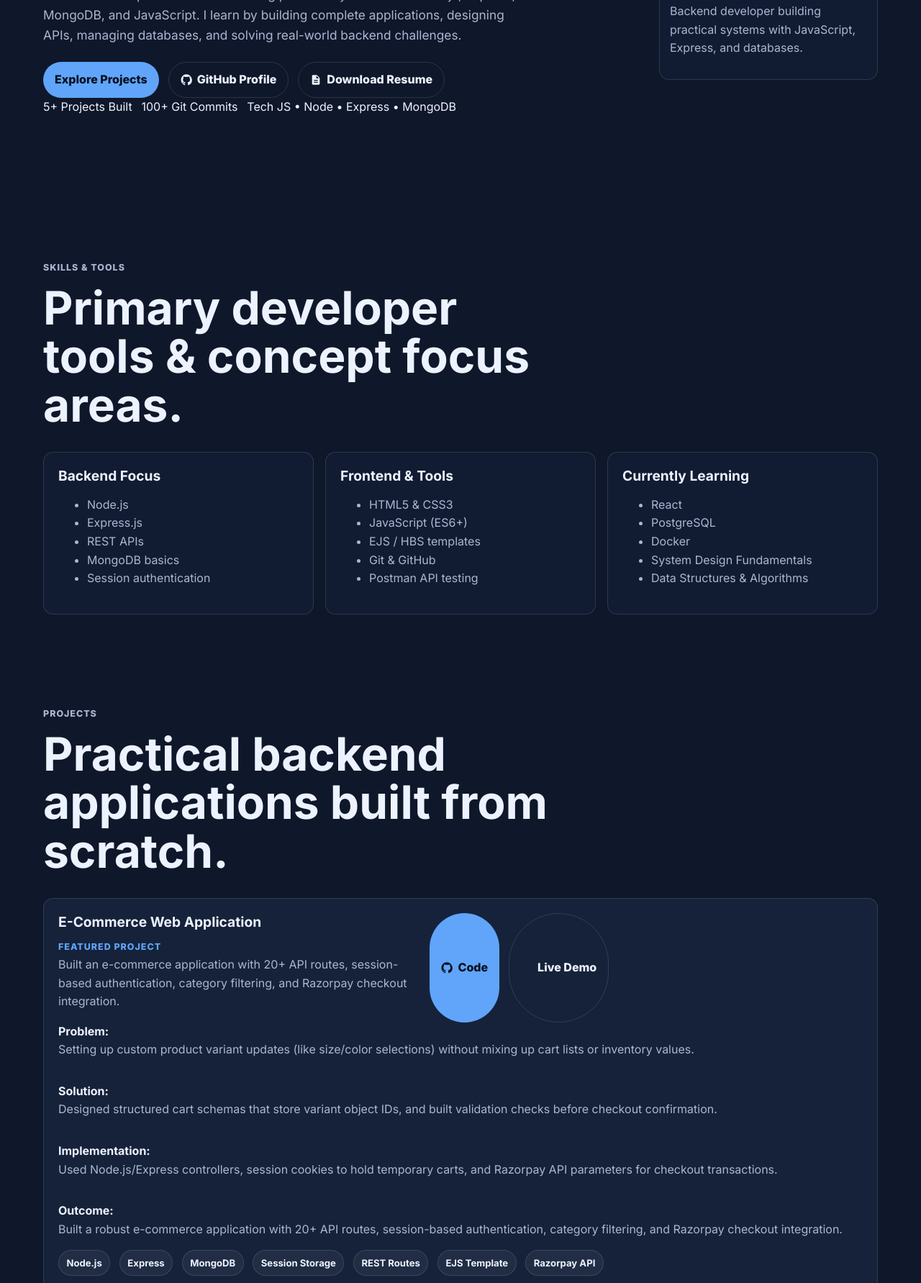
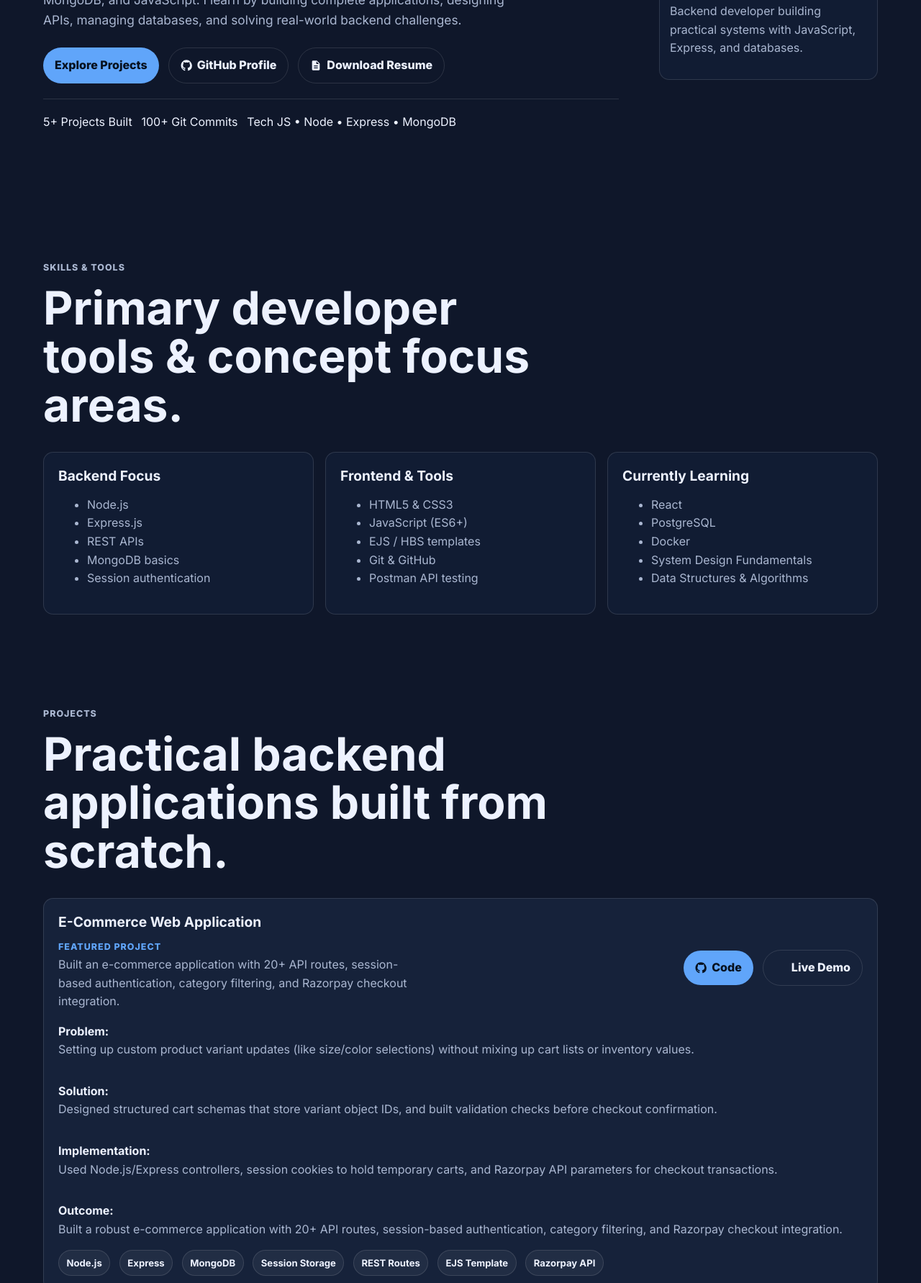
Before and after one commit to hishyx/hishyx.github.io, a plain HTML site: page dev/index.html in a window 1280 px wide. Shown: the part 491-2274 px from the top of the page at 72% size. Drawn offline with Linux system fonts and the light colour scheme.

Commit message:
fixed layouts bugs on dev page

```diff
--- a/styles.css
+++ b/styles.css
@@ -1136,6 +1136,27 @@ p {
   gap: 0.8rem;
 }
 
+/* Keep project action buttons compact and aligned */
+.dev-card-actions {
+  justify-content: flex-end;
+  align-items: center;
+}
+
+.dev-card-actions a {
+  max-width: max-content;
+}
+
+.dev-btn-link {
+  white-space: nowrap;
+  align-items: center;
+}
+
+.dev-stats-row {
+  margin-top: 1.35rem;
+  padding-top: 1.15rem;
+  border-top: 1px solid var(--dev-border);
+}
+
 .dev-button,
 .dev-card-actions a,
 .dev-contact-links a,
@@ -1257,6 +1278,11 @@ p {
 .dev-contact {
   margin-bottom: 4rem;
   text-align: center;
+}
+
+/* Add a small gap between contact links and the note */
+.dev-contact-note {
+  margin-top: 1.25rem;
 }
 
 .dev-contact-grid a {
```
Also changed, not shown: index.html (+2 -10 lines), assets/developer_portfolio.webp (added), assets/user_management.webp (added).
